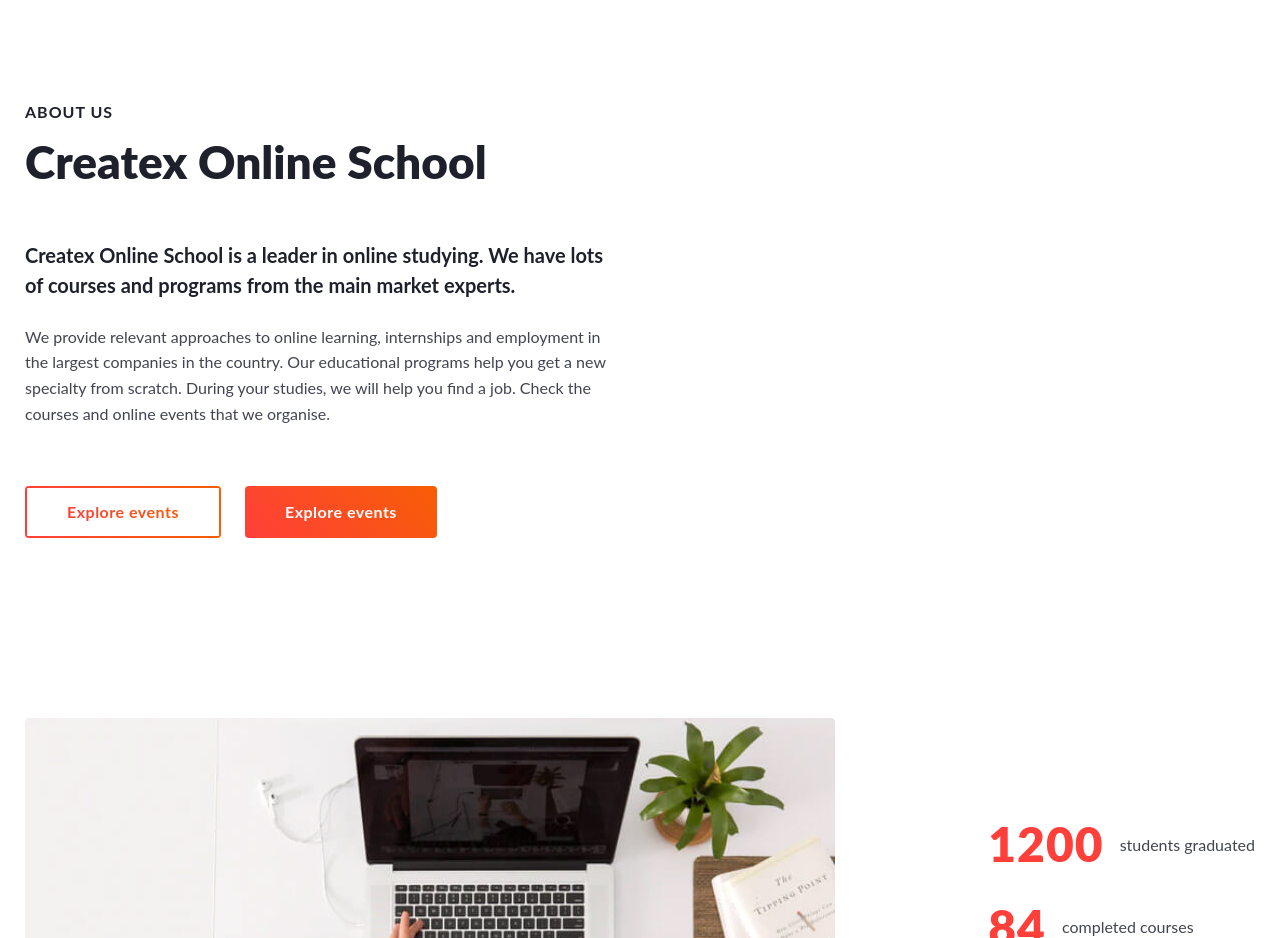
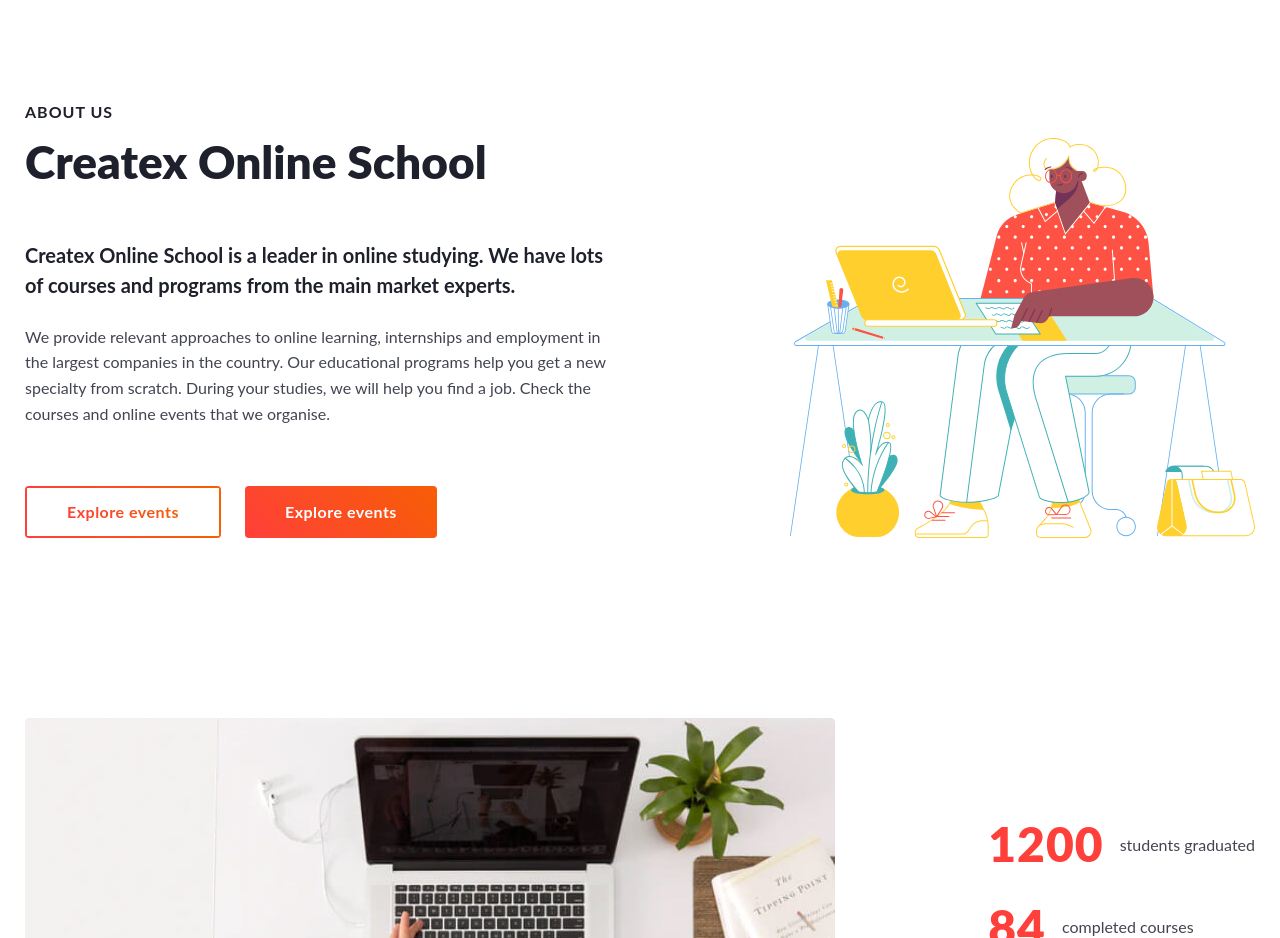
Before and after one commit to SashaLutik/createx, a plain HTML site: page index.html in a window 1280 px wide. Shown: the part 880-1818 px from the top of the page. Drawn offline with nearby package versions, Linux system fonts and the light colour scheme; some packages are replaced by stand-ins of ours; the site is published under a folder, as on GitHub Pages, so addresses that start at the root find nothing; a script that the page names is missing; files whose address does not match are found by name.

Commit message:
Update index.html

```diff
--- a/index.html
+++ b/index.html
@@ -141,7 +141,7 @@
                                     <a href="#" class="about__btn button">Explore events</a>
                                 </div>
                             </div>
-                            <img src="/images/about-image.svg" alt="" class="about__img">
+                            <img src="images/about-image.svg" alt="" class="about__img">
                         </div>
                         <div class="about__values">
                             <div class="about__image-box">
@@ -1424,4 +1424,5 @@
 <!-- <script src="https://cdnjs.cloudflare.com/ajax/libs/rateYo/2.3.2/jquery.rateyo.min.js"></script> -->
 <script src="./js/main.js"></script>
 
+
 </html>
```
